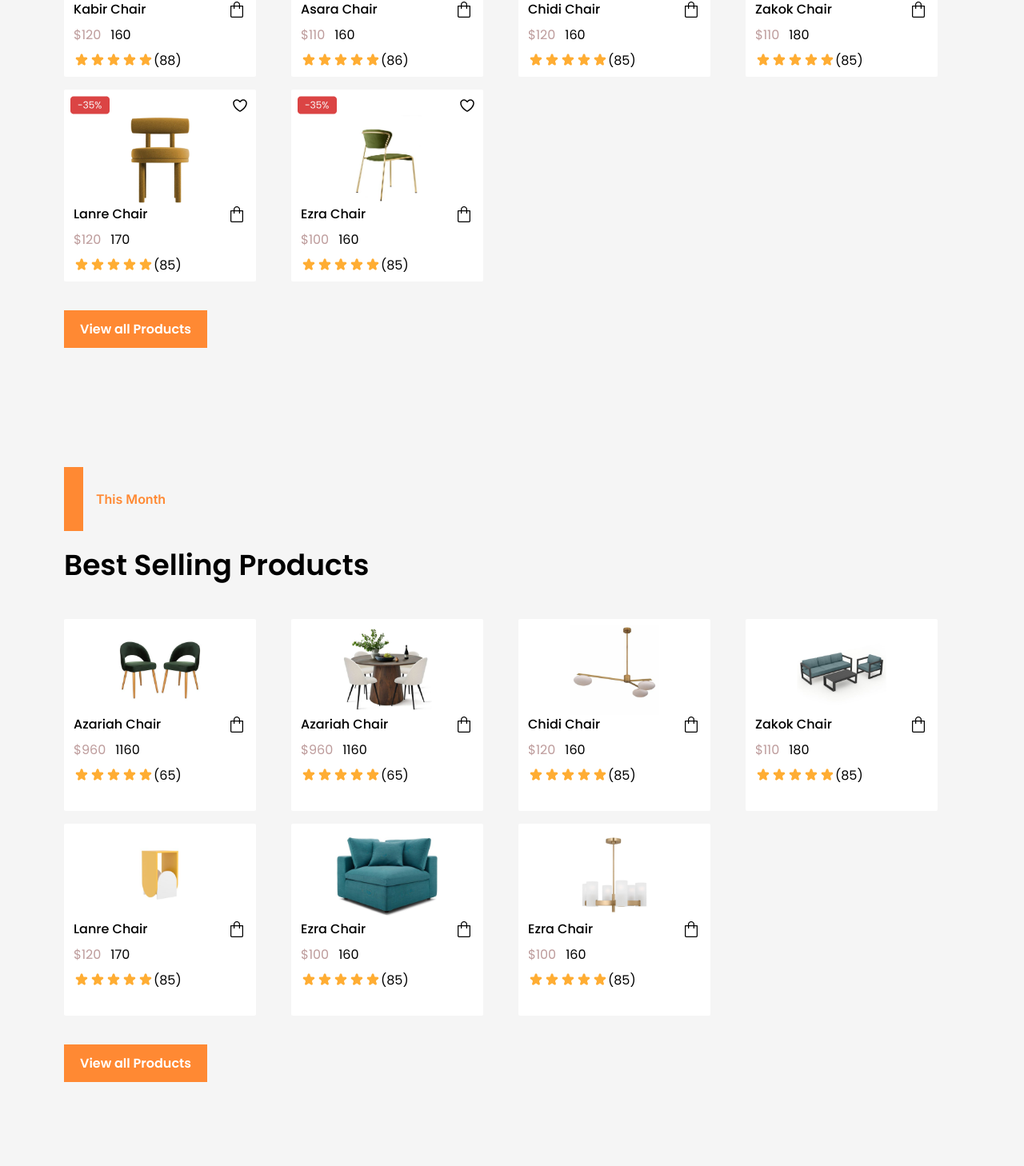
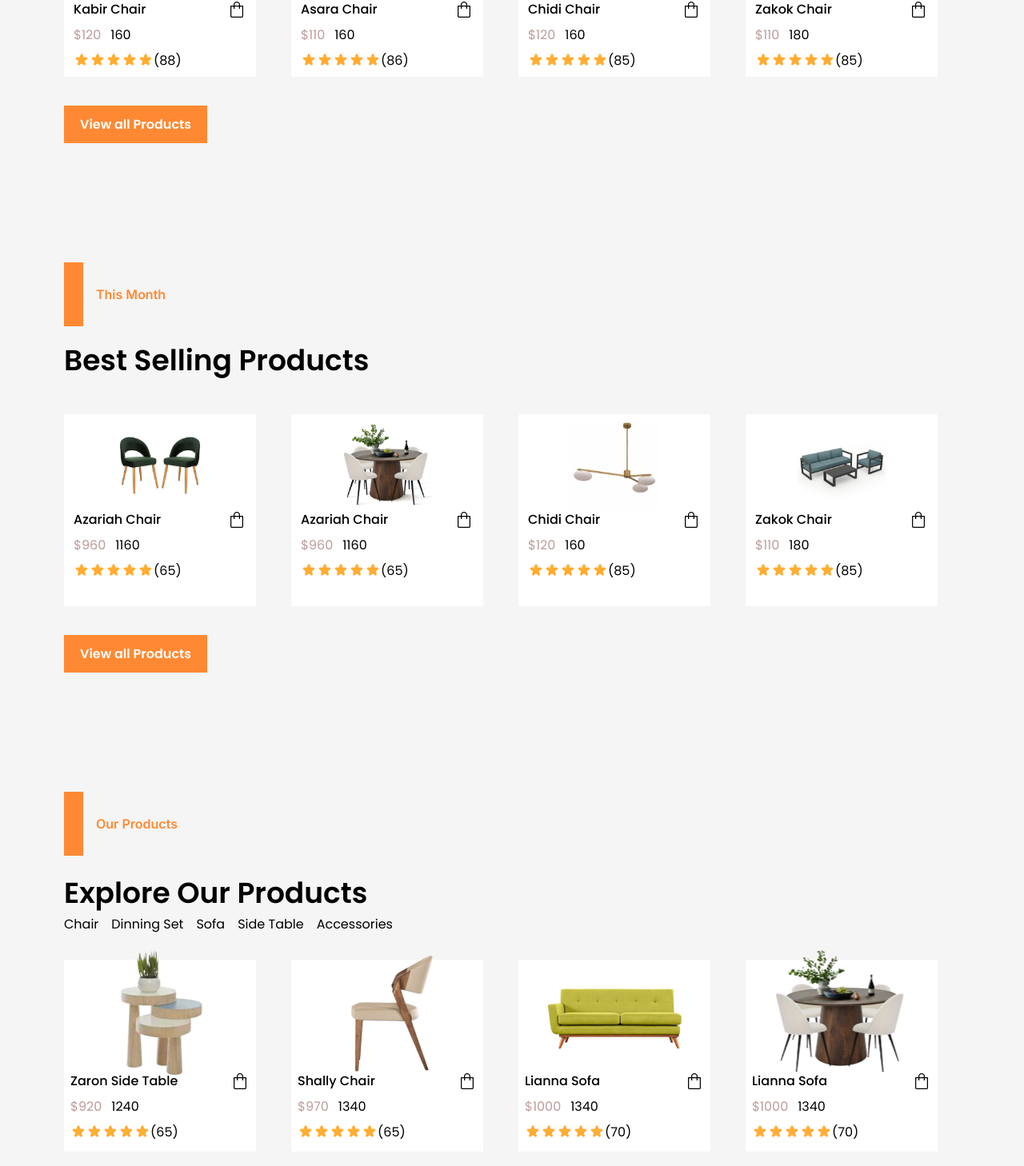
Before and after one commit to Victoryk-tech/hng-ecommerce-task2, a React (Vite) app: page / in a window 1280 px wide. Shown: the part 952-2410 px from the top of the page at 80% size. Built offline with nearby package versions, Linux system fonts and the light colour scheme.

Commit message:
see more

```diff
--- a/src/components/BestSeller.jsx
+++ b/src/components/BestSeller.jsx
@@ -1,10 +1,14 @@
-import React from "react";
+import React, { useState } from "react";
 
 import BestProducts from "./products/BestProducts";
 import bests from "./database/bestSeller";
 import ViewBtn from "../shared/ViewBtn";
 
 const BestSeller = () => {
+  const [visible, setVisible] = useState(4);
+  const showMore = () => {
+    setVisible((prevValue) => prevValue + 2);
+  };
   return (
     <div className="px-2 md:px-6 lg:px-20 lg:py-20 md:py-10 py-28 w-full">
       <div className="space-y-4">
@@ -20,7 +24,7 @@ const BestSeller = () => {
         </div>
 
         <div className="grid grid-cols-2 md:grid-cols-3 lg:grid-cols-4 items-start justify-start gap-4 py-6">
-          {bests.map((best, index) => {
+          {bests.slice(0, visible).map((best, index) => {
             return (
               <div>
                 <BestProducts key={index} Best={best} />
@@ -29,7 +33,7 @@ const BestSeller = () => {
           })}
         </div>
       </div>
-      <ViewBtn />
+      <ViewBtn onClick={showMore} />
     </div>
   );
 };
--- a/src/components/Flash.jsx
+++ b/src/components/Flash.jsx
@@ -6,6 +6,10 @@ import Timer from "./Timer";
 import ViewBtn from "../shared/ViewBtn";
 
 const Flash = () => {
+  const [show, setShow] = useState(4);
+  const showMore = () => {
+    setShow((prevValue) => prevValue + 2);
+  };
   return (
     <div className="px-2 md:px-6 lg:px-20 lg:py-20 md:py-10 py-4 w-full">
       <div className="w-full space-y-6">
@@ -17,7 +21,7 @@ const Flash = () => {
         </div>
 
         <div className="grid grid-cols-2 md:grid-cols-3 lg:grid-cols-4 items-start justify-start gap-4 py-6">
-          {items.map((item, index) => {
+          {items.slice(0, show).map((item, index) => {
             return (
               <div>
                 <FlashSales key={index} Item={item} />
@@ -26,7 +30,7 @@ const Flash = () => {
           })}
         </div>
       </div>
-      <ViewBtn />
+      <ViewBtn onClick={showMore} />
     </div>
   );
 };
--- a/src/components/Main.jsx
+++ b/src/components/Main.jsx
@@ -1,9 +1,13 @@
-import React from "react";
+import React, { useState } from "react";
 
 import MainProducts from "./products/MainProducts";
 import products from "./database/mainProduct";
 
 const Main = () => {
+  const [visible, setVisible] = useState(4);
+  const showMore = () => {
+    setVisible((prevValue) => prevValue + 4);
+  };
   return (
     <div className="px-2 md:px-6 lg:px-20 lg:py-20 md:py-10 pb-10 w-full">
       <div className="space-y-5">
@@ -25,7 +29,7 @@ const Main = () => {
       </div>
 
       <div className="grid grid-cols-2 md:grid-cols-3 lg:grid-cols-4 items-start justify-start gap-4 py-8">
-        {products.map((product, index) => {
+        {products.slice(0, visible).map((product, index) => {
           return (
             <div>
               <MainProducts key={index} Product={product} />
@@ -37,6 +41,7 @@ const Main = () => {
         <a
           href="#"
           className="bg-[#FF8933] text-white py-3 px-5 w-[60%] md:w-[60%] lg:w-[70%] font-semibold text-[16px]"
+          onClick={showMore}
         >
           Load more
         </a>
```
